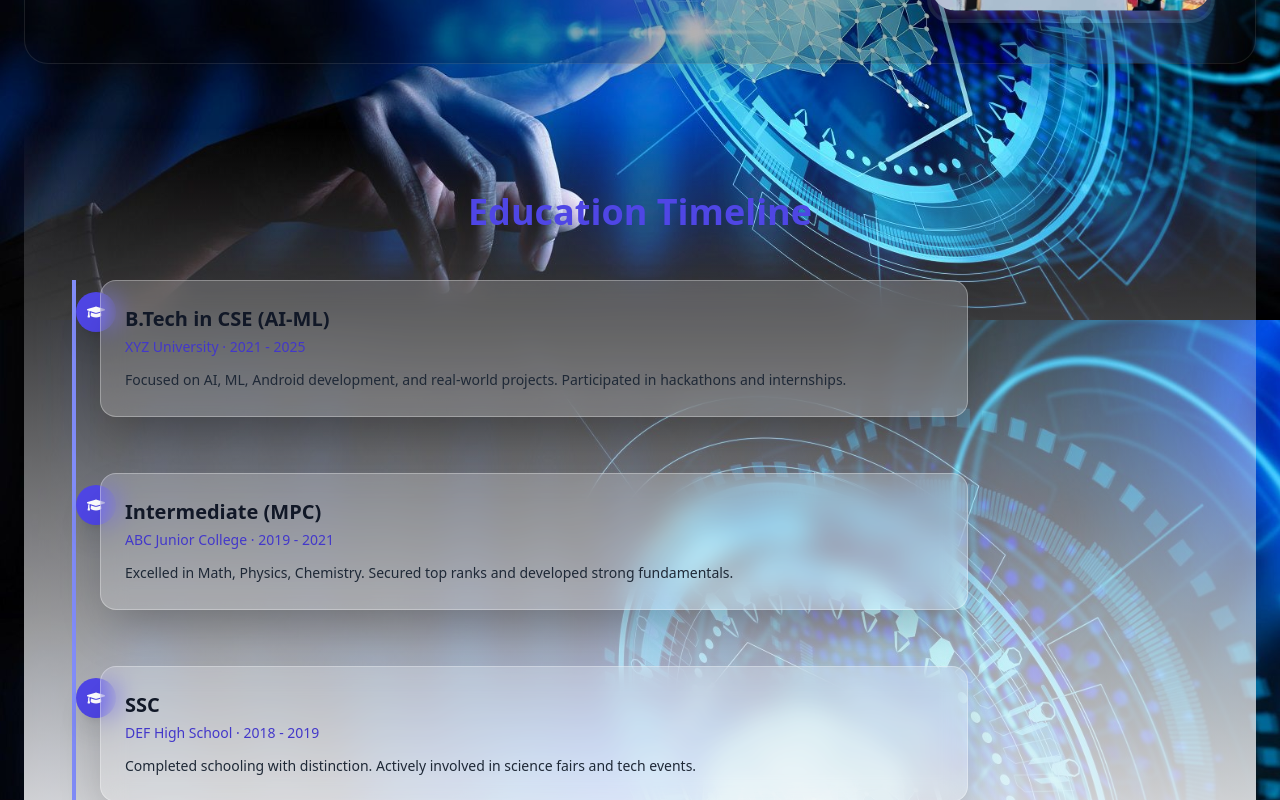
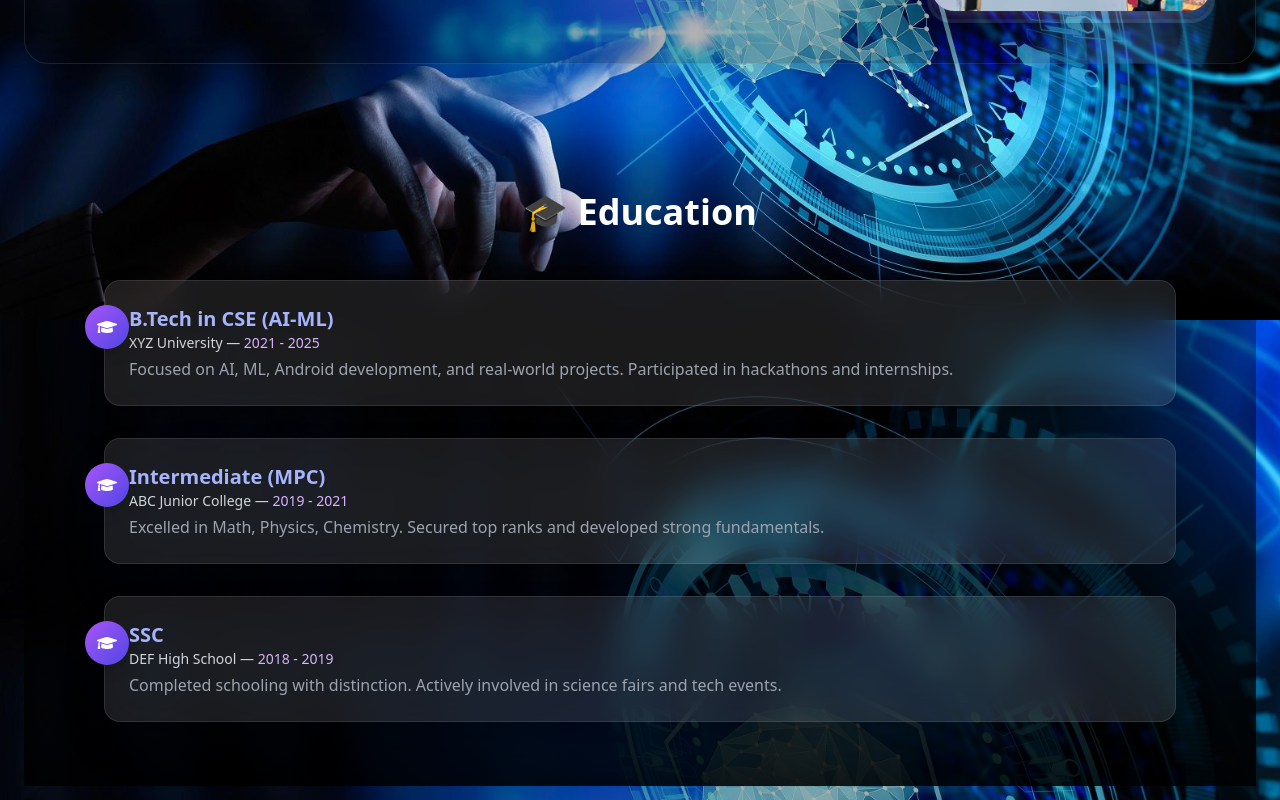
Before and after one commit to gayatrihub/my_port, a React (Create React App) app: page / in a window 1280 px wide. Shown: the part 1280-2080 px from the top of the page. Built offline with nearby package versions, Linux system fonts and the light colour scheme.

Commit message:
Update EducationTimeline.jsx

```diff
--- a/src/components/EducationTimeline.jsx
+++ b/src/components/EducationTimeline.jsx
@@ -1,103 +1,62 @@
-import React from "react";
 import { motion } from "framer-motion";
 import { FaGraduationCap } from "react-icons/fa";
 
 const educationData = [
   {
-    degree: "B.Tech in CSE (AI-ML)",
+    title: "B.Tech in CSE (AI-ML)",
     institution: "XYZ University",
     year: "2021 - 2025",
-    details:
-      "Focused on AI, ML, Android development, and real-world projects. Participated in hackathons and internships.",
+    description: "Focused on AI, ML, Android development, and real-world projects. Participated in hackathons and internships.",
   },
   {
-    degree: "Intermediate (MPC)",
+    title: "Intermediate (MPC)",
     institution: "ABC Junior College",
     year: "2019 - 2021",
-    details:
-      "Excelled in Math, Physics, Chemistry. Secured top ranks and developed strong fundamentals.",
+    description: "Excelled in Math, Physics, Chemistry. Secured top ranks and developed strong fundamentals.",
   },
   {
-    degree: "SSC",
+    title: "SSC",
     institution: "DEF High School",
     year: "2018 - 2019",
-    details:
-      "Completed schooling with distinction. Actively involved in science fairs and tech events.",
+    description: "Completed schooling with distinction. Actively involved in science fairs and tech events.",
   },
 ];
 
-const container = {
-  hidden: {},
-  show: {
-    transition: {
-      staggerChildren: 0.3,
-    },
-  },
-};
-
-const fadeUpCard = {
-  hidden: { opacity: 0, y: 60 },
-  show: {
-    opacity: 1,
-    y: 0,
-    transition: { duration: 0.8, ease: "easeOut" },
-  },
-};
-
-const EducationTimeline = () => {
+export default function EducationTimeline() {
   return (
     <section
       id="education"
-      className="w-full py-16 px-4 md:px-8 bg-gradient-to-b from-transparent to-gray-100 dark:to-gray-900"
+      className="py-16 px-4 md:px-12 lg:px-20 bg-gradient-to-b from-transparent via-black/50 to-black/90"
     >
-      <motion.h2
-        initial={{ opacity: 0, scale: 0.9 }}
-        whileInView={{ opacity: 1, scale: 1 }}
-        transition={{ duration: 0.6 }}
-        viewport={{ once: true }}
-        className="text-4xl font-bold text-center text-indigo-600 dark:text-indigo-400 mb-12"
-      >
-        Education Timeline
-      </motion.h2>
-
-      <motion.div
-        className="relative border-l-4 border-indigo-400 dark:border-indigo-500 ml-4 max-w-4xl mx-auto"
-        variants={container}
-        initial="hidden"
-        whileInView="show"
-        viewport={{ once: true }}
-      >
+      <h2 className="text-4xl font-bold text-white mb-12 text-center">
+        🎓 Education
+      </h2>
+      <div className="space-y-8">
         {educationData.map((edu, index) => (
           <motion.div
             key={index}
-            variants={fadeUpCard}
-            className="mb-14 ml-6 relative group"
+            initial={{ opacity: 0, x: -50 }}
+            whileInView={{ opacity: 1, x: 0 }}
+            transition={{ duration: 0.5, delay: index * 0.2 }}
+            viewport={{ once: true }}
+            className="relative group bg-white/10 dark:bg-gray-800/40 backdrop-blur-lg p-6 rounded-2xl shadow-2xl transition-all hover:scale-[1.02] border border-white/10"
           >
-            {/* Icon dot */}
-            <div className="absolute -left-6 top-3 w-10 h-10 bg-indigo-600 text-white rounded-full flex items-center justify-center shadow-xl group-hover:scale-110 transition-transform duration-300">
-              <FaGraduationCap className="text-lg" />
+            {/* Icon/Year badge */}
+            <div className="absolute -left-5 top-6 bg-gradient-to-br from-purple-500 to-indigo-600 text-white p-3 rounded-full shadow-lg">
+              <FaGraduationCap className="text-xl" />
             </div>
 
-            {/* Glassmorphic card */}
-            <motion.div
-              whileHover={{ scale: 1.03 }}
-              className="bg-white/20 dark:bg-gray-800/40 backdrop-blur-md border border-white/30 dark:border-gray-700 shadow-2xl rounded-2xl p-6 transition-all duration-300"
-            >
-              <h3 className="text-xl font-semibold text-gray-900 dark:text-white mb-1">
-                {edu.degree}
-              </h3>
-              <p className="text-sm text-indigo-700 dark:text-indigo-300 font-medium">
-                {edu.institution} &middot; {edu.year}
-              </p>
-              <p className="text-sm mt-3 text-gray-800 dark:text-gray-300 leading-relaxed">
-                {edu.details}
-              </p>
-            </motion.div>
+            <h3 className="text-xl font-semibold text-indigo-300 group-hover:text-indigo-400 transition">
+              {edu.title}
+            </h3>
+            <p className="text-sm text-gray-300 mb-1">
+              <span className="font-medium">{edu.institution}</span> —{" "}
+              <span className="text-purple-300">{edu.year}</span>
+            </p>
+            <p className="text-gray-400">{edu.description}</p>
           </motion.div>
         ))}
-      </motion.div>
+      </div>
     </section>
   );
-};
-
-export default EducationTimeline;
+}
```
